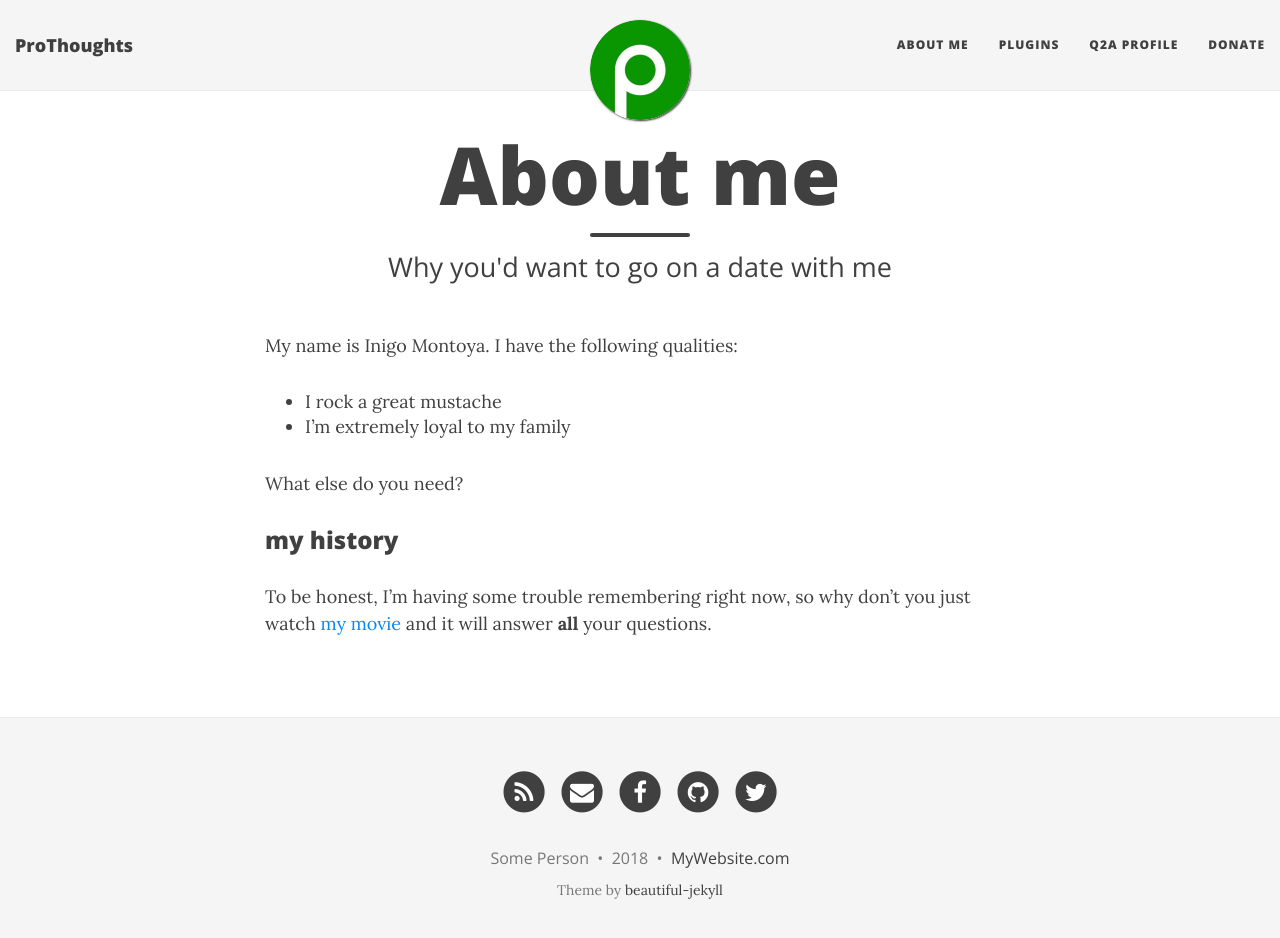
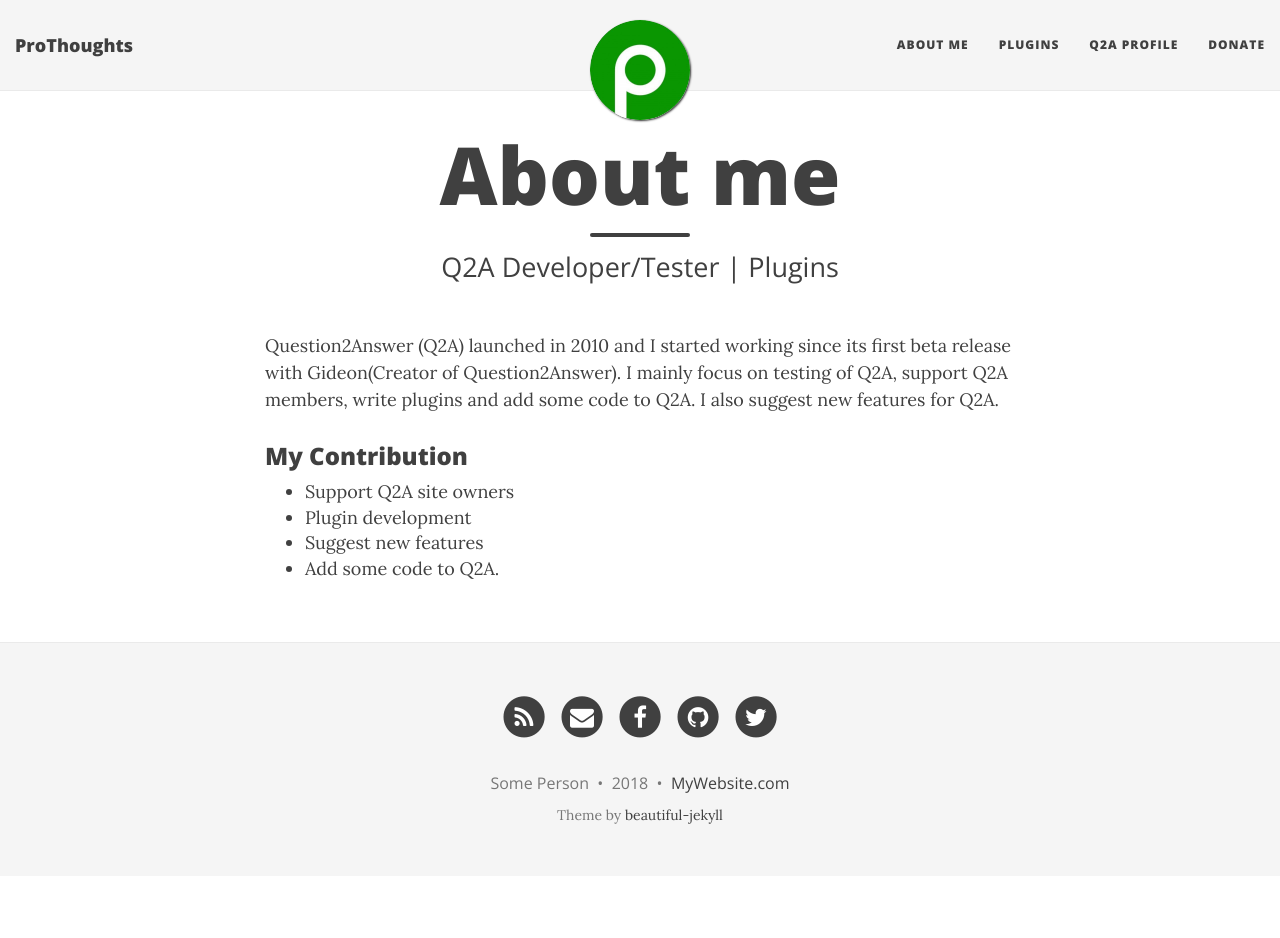
Before and after one commit to ProThoughts/prothoughts.github.io, a Jekyll site: the page built from aboutme.md, in a window 1280 px wide and 951 px high. Shown: the top 938 px of the window. Built offline with Jekyll 4.4.1, drawn with Linux system fonts in a browser that asks for light colours; nearby versions of some CDN libraries.

Commit message:
Update aboutme.md

```diff
--- a/aboutme.md
+++ b/aboutme.md
@@ -1,16 +1,15 @@
 ---
 layout: page
 title: About me
-subtitle: Why you'd want to go on a date with me
+subtitle: Q2A Developer/Tester | Plugins
 ---
 
-My name is Inigo Montoya. I have the following qualities:
+Question2Answer (Q2A) launched in 2010 and I started working since its first beta release with Gideon(Creator of Question2Answer). I mainly focus on testing of Q2A, support Q2A members, write plugins and add some code to Q2A. I also suggest new features for Q2A.
 
-- I rock a great mustache
-- I'm extremely loyal to my family
 
-What else do you need?
+### My Contribution
 
-### my history
-
-To be honest, I'm having some trouble remembering right now, so why don't you just watch [my movie](http://en.wikipedia.org/wiki/The_Princess_Bride_%28film%29) and it will answer **all** your questions.
+- Support Q2A site owners
+- Plugin development
+- Suggest new features
+- Add some code to Q2A.
```
